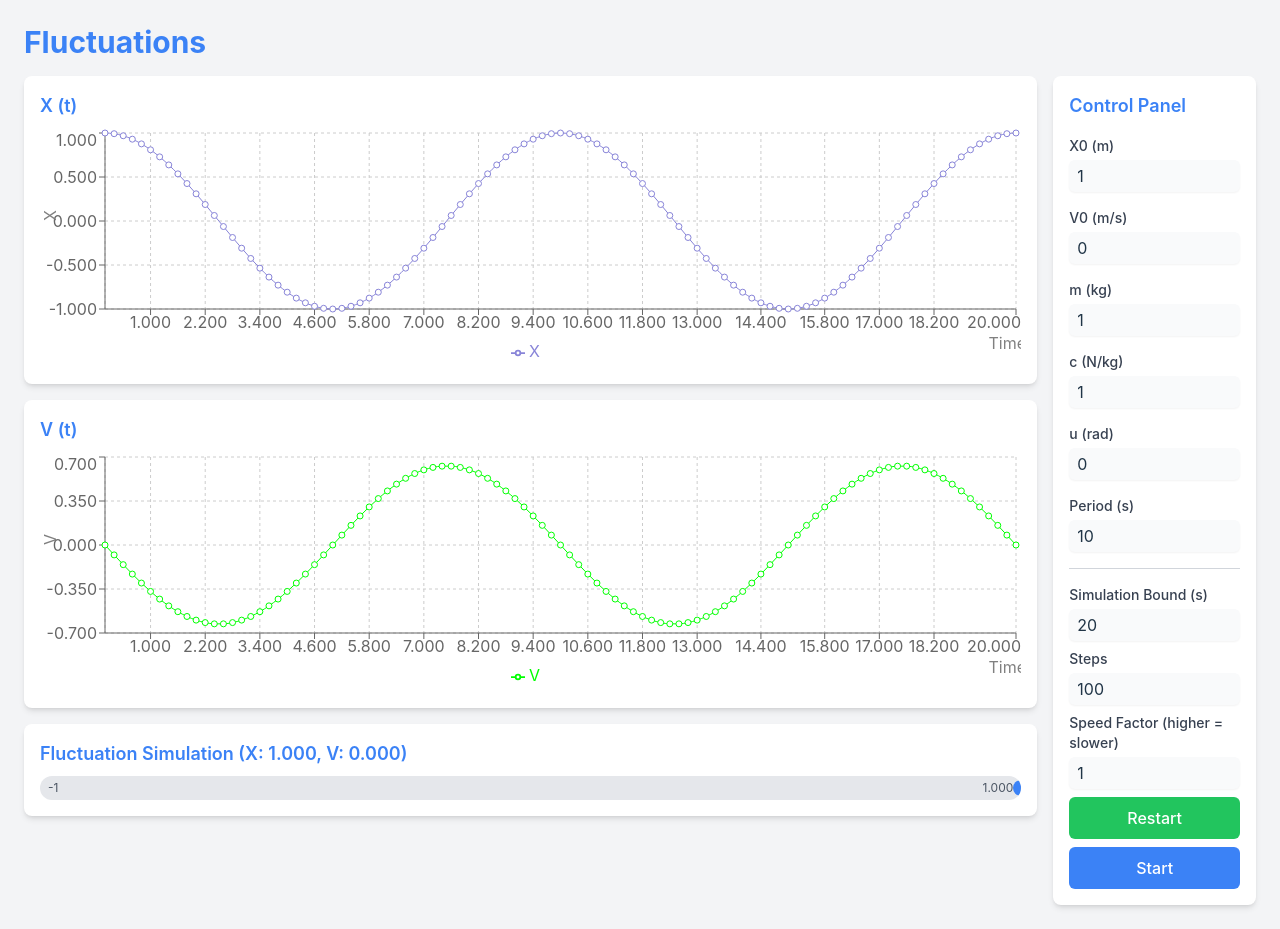
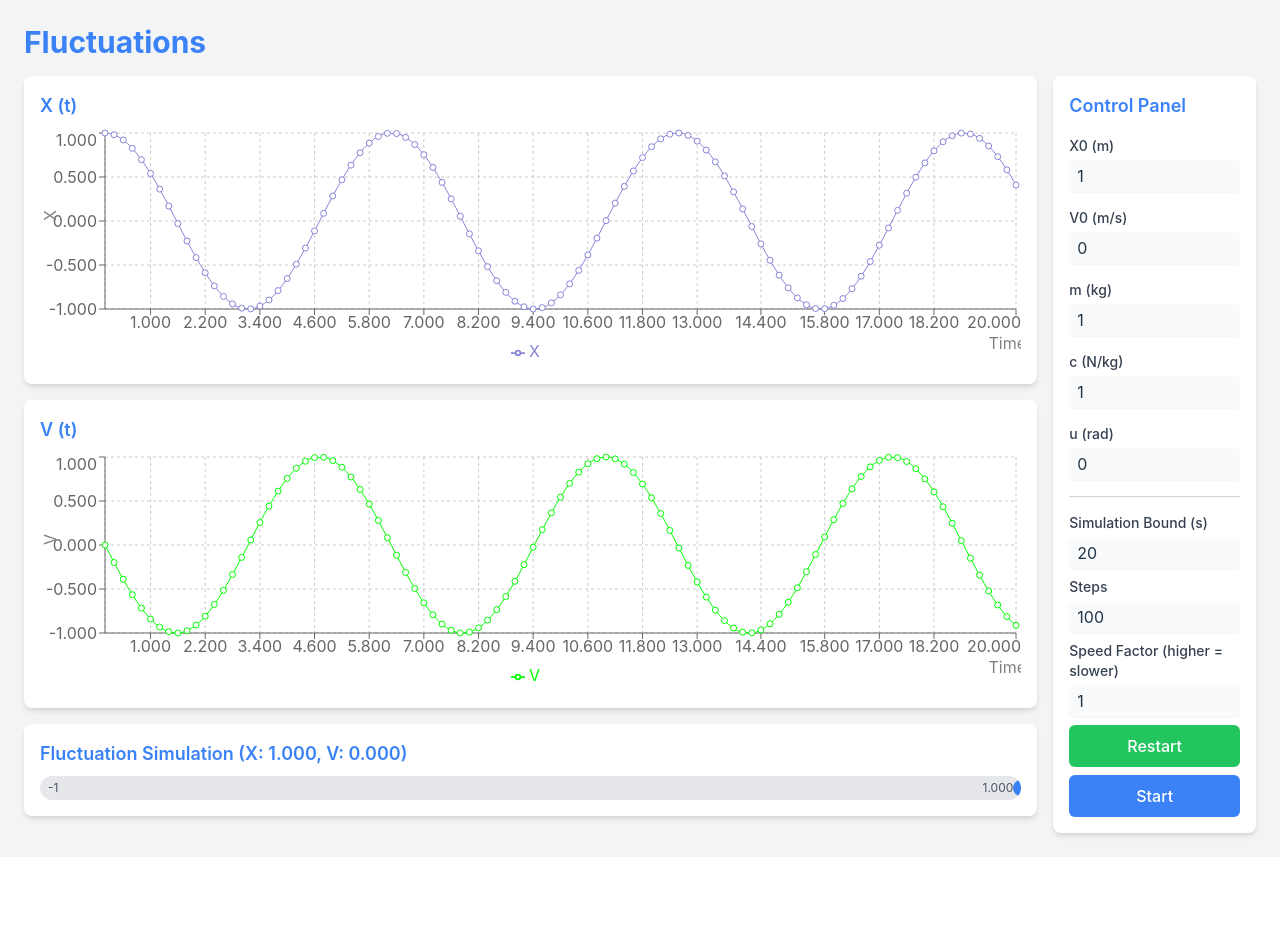
Before and after one commit to leew1e/fluctuations, a React (Vite) app: page / in a window 1280 px wide. After the commit the page ends 857 px from the top, so only its background shows below. Built offline with nearby package versions, Linux system fonts and the light colour scheme.

Commit message:
Fix Period

```diff
--- a/src/components/ControlPanel.jsx
+++ b/src/components/ControlPanel.jsx
@@ -7,7 +7,7 @@ const ControlPanel = ({
   onSimulation,
   onRestart,
 }) => {
-  const { x0, v0, m, c, u, T, simulationBound, smoothMultiplier, speedFactor } =
+  const { x0, v0, m, c, u, simulationBound, smoothMultiplier, speedFactor } =
     simulationParams;
 
   return (
@@ -24,7 +24,6 @@ const ControlPanel = ({
               { label: "m (kg)", value: m, key: "m" },
               { label: "c (N/kg)", value: c, key: "c" },
               { label: "u (rad)", value: u, key: "u" },
-              { label: "Period (s)", value: T, key: "T" },
             ].map(({ label, value, key }) => (
               <div key={key}>
                 <label className="block text-sm font-medium text-gray-700">
--- a/src/components/SimulationView.jsx
+++ b/src/components/SimulationView.jsx
@@ -3,10 +3,11 @@ import React from "react";
 const CIRCLE_SIZE = 8;
 
 const SimulationView = ({ data, currentIndex, simulationParams }) => {
-  const { x0, xMax } = simulationParams;
+  const { xMax } = simulationParams;
   const position = data[currentIndex]?.x || 0;
   const velocity = data[currentIndex]?.v || 0;
-  const circlePosition = ((position + x0) / xMax / 2) * 100;
+  // Update the position calculation
+  const circlePosition = ((position + xMax) / (2 * xMax)) * 100;
   const clampedPosition = Math.max(0, Math.min(100, circlePosition));
 
   return (
--- a/src/hooks/useSimulation.js
+++ b/src/hooks/useSimulation.js
@@ -7,7 +7,6 @@ const useSimulation = () => {
     m: 1,
     c: 1,
     u: 0,
-    T: 10,
     simulationBound: 20,
     smoothMultiplier: 100,
     speedFactor: 1,
@@ -17,9 +16,10 @@ const useSimulation = () => {
   const [isSimulating, setIsSimulating] = useState(false);
   const [currentIndex, setCurrentIndex] = useState(0);
 
-  const { x0, v0, T, u, simulationBound, smoothMultiplier, speedFactor } = simulationParams;
+  const { x0, v0, m, c, u, simulationBound, smoothMultiplier, speedFactor } =
+    simulationParams;
 
-  const k = useMemo(() => (2 * Math.PI) / T, [T]);
+  const k = useMemo(() => Math.sqrt(c / m), [c, m]);
   const a = useMemo(() => x0, [x0]);
   const b = useMemo(() => v0 / k, [v0, k]);
   const xMax = useMemo(() => Math.sqrt(a * a + b * b), [a, b]);
@@ -37,13 +37,13 @@ const useSimulation = () => {
     }
     setData(newData);
     setCurrentIndex(0);
-  }, [x0, v0, u, T, simulationBound, smoothMultiplier, k, a, b]);
+  }, [x0, v0, u, simulationBound, smoothMultiplier, k, a, b]);
 
   useEffect(() => {
     if (isSimulating) {
       const interval = setInterval(() => {
         setCurrentIndex((prevIndex) => (prevIndex + 1) % data.length);
-      }, 1000 / smoothMultiplier * speedFactor);
+      }, (1000 / smoothMultiplier) * speedFactor);
 
       return () => clearInterval(interval);
     }
```
